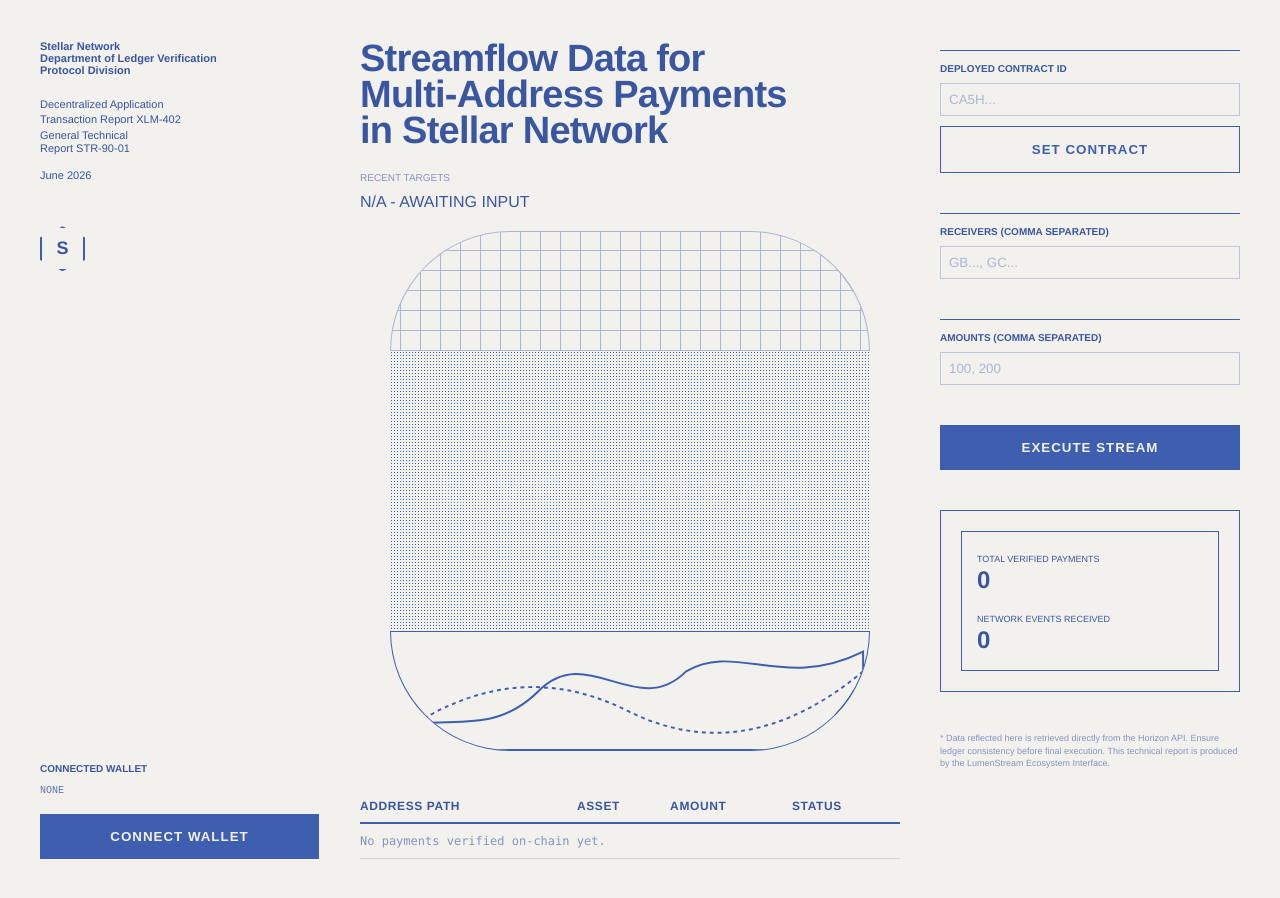
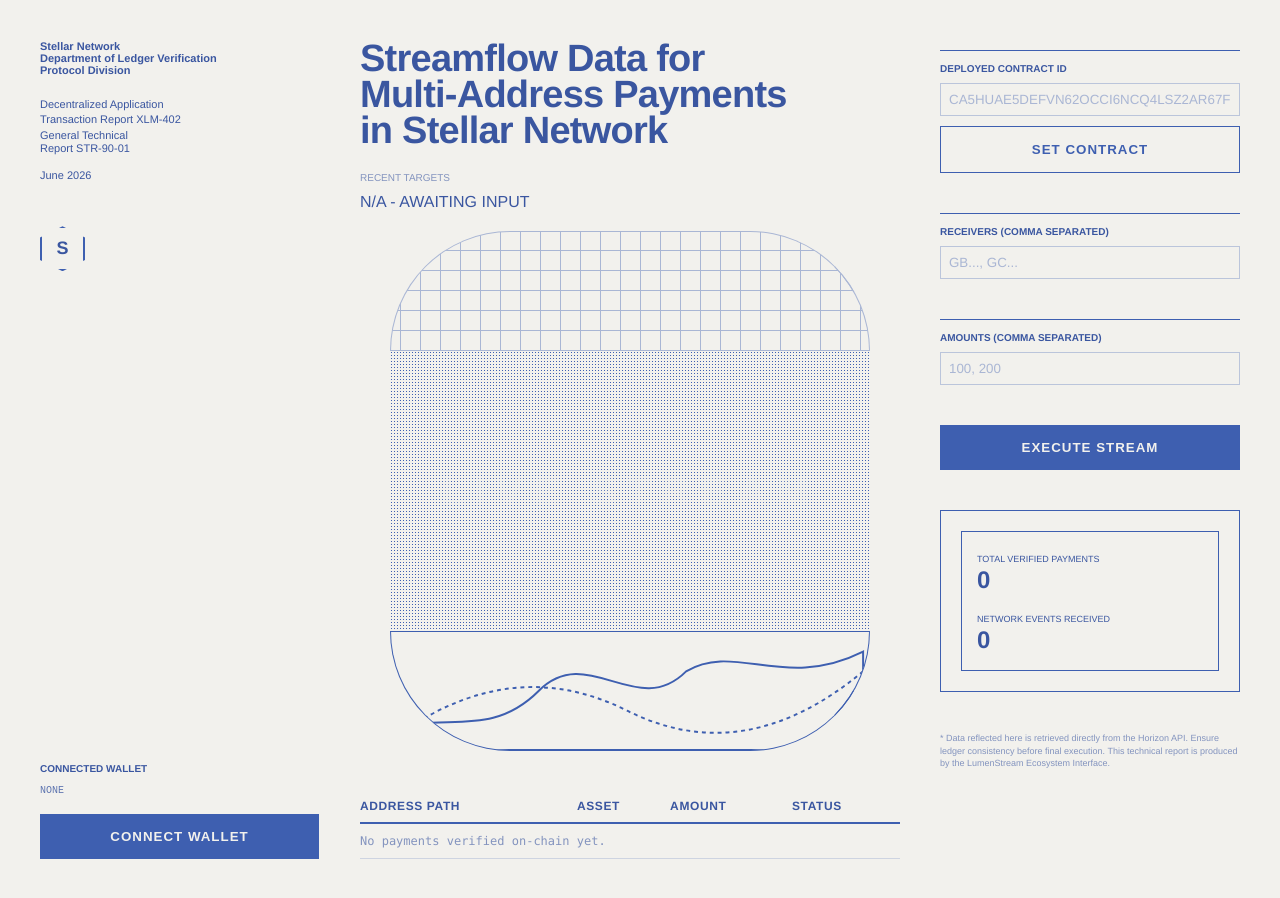
Before and after one commit to anynomousfriend/LumenStream, a React (Vite) app in the folder frontend/: page / in a window 1280 px wide. Built offline with nearby package versions, Linux system fonts and the light colour scheme; what @creit.tech/stellar-wallets-kit, @stellar/stellar-sdk would draw is missing.

Commit message:
fix: Update contract ID placeholder to full address

```diff
--- a/frontend/src/App.tsx
+++ b/frontend/src/App.tsx
@@ -231,7 +231,7 @@
               <input
                 type="text"
                 className="field-input"
-                placeholder="CA5H..."
+                placeholder="CA5HUAE5DEFVN62OCCI6NCQ4LSZ2AR67FGS4XC4YURJVLB2JVRZCDM6Q"
                 value={contractInput}
                 onChange={e => setContractInput(e.target.value)}
               />
```
